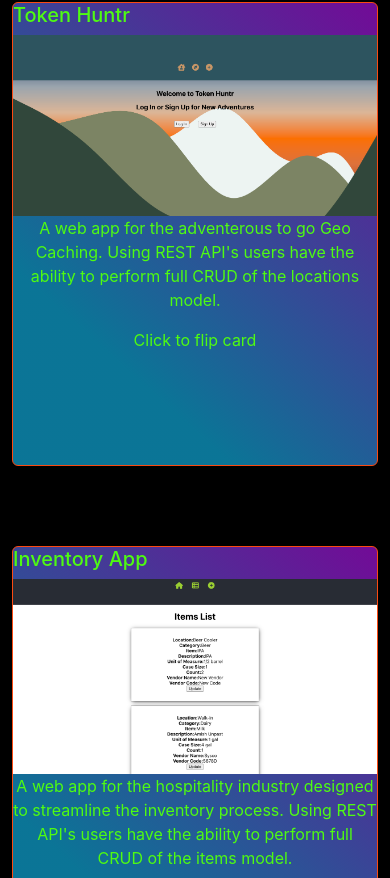
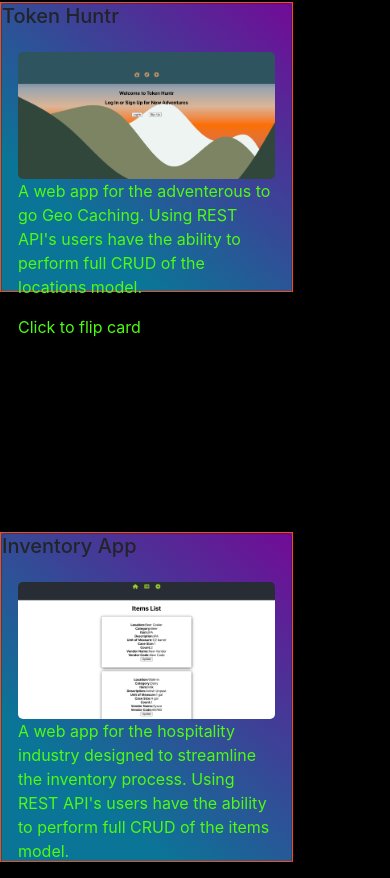
Before and after one commit to Job85/portfolio-site, a React (Create React App) app: page / in a window 390 px wide. Shown: the part 3806-4684 px from the top of the page. Built offline with nearby package versions, Linux system fonts and the light colour scheme; no server answers.

Commit message:
used react-bootstrap components to fix responsiveness of project flip-cards

```diff
--- /dev/null
+++ b/src/App2.scss
@@ -0,0 +1,2 @@
+@import "./bootstrap/scss/abstracts/mixins";
+@import "./bootstrap/scss/abstracts/variables";
--- a/src/bootstrap/scss/components/_card.scss
+++ b/src/bootstrap/scss/components/_card.scss
@@ -1,21 +1,14 @@
 .flip-card {
+    position: relative;
     background-color: transparent;
     width: 75%;
-    margin-bottom: 5rem;
+    margin-bottom: 15rem;
     perspective: 1000px;
     background: linear-gradient(222deg,
             rgb(190, 18, 251, .6) 0%,
             rgb(18, 195, 251, .6) 75%);
     border: solid #FB4A12 1px;
     cursor: pointer;
-
-    @media screen and (min-width: 280px) {
-        width: 100%;
-    }
-
-    @media screen and (min-width: 992px) {
-        width: 50%;
-    }
 }
 
 .flip-title {
@@ -33,19 +26,33 @@
     }
 }
 
+
 .flip-card-inner {
-    width: inherit;
-    text-align: center;
-    transition: .5s linear 0.1s;
+    width: 100%;
+    height: 100%;
+    transition: transform 0.6s;
     transform-style: preserve-3d;
+    perspective: 1000px;
+}
 
-    &.hover-trigger:hover {
-        transform: rotateY(180deg);
-    }
+.flip-card.flipped .flip-card-inner {
+    transform: rotateY(180deg);
+}
 
-    &.flip {
-        transform: rotateY(180deg);
-    }
+.flip-card-front,
+.flip-card-back {
+    position: absolute;
+    width: 100%;
+    height: 100%;
+    backface-visibility: hidden;
+}
+
+.flip-card-front {
+    z-index: 2;
+}
+
+.flip-card-back {
+    transform: rotateY(180deg);
 }
 
 .p-card {
@@ -109,3 +116,11 @@
 .card-link {
     color: #4ffb12;
 }
+
+.back-card {
+    height: 100%;
+}
+
+.custom-card {
+    background-color: transparent;
+}
--- a/src/components/Card/Card.jsx
+++ b/src/components/Card/Card.jsx
@@ -1,6 +1,6 @@
 import React, { useRef, useEffect, useState } from "react";
 import cn from "classnames";
-import { Card } from "react-bootstrap";
+import Card from "react-bootstrap/Card";
 
 const PCard = ({ card }) => {
 
@@ -24,103 +24,73 @@ const PCard = ({ card }) => {
         }
     }
 
-
+    const frontRef = useRef(null);
     const backRef = useRef(null);
     const cardRef = useRef(null);
 
-    const [backHeight, setBackHeight] = useState(0);
+    const [contentHeight, setContentHeight] = useState(0);
 
     useEffect(() => {
-        const height = backRef.current.offsetHeight;
-        if (height !== backHeight) {
-            setBackHeight(height);
+        setContentHeight(frontRef.current.offsetHeight);
+    }, [])
+
+    const updateContentHeight = () => {
+        setContentHeight(flip ? backRef.current.offsetHeight : frontRef.current.offsetHeight);
     }
-    }, [backHeight]);
 
     useEffect(() => {
-        cardRef.current.style.height = `${backHeight + 40}px`;
-    }, [backHeight]);
+        updateContentHeight();
+    }, [flip, card.variant])
+
+    useEffect(() => {
+        cardRef.current.style.height = `${contentHeight + 40}px`;
+    }, [contentHeight]);
 
     return (
-        <div className="card-container container col d-flex flex-column flex-md-row justify-content-around align-items-center mh-100">
-            <Card
+        <div
             ref={cardRef}
-                tabIndex={card.id}
             className={cn("flip-card", {
-                    "focus-trigger": card.variant === 'focus'
+                "focus-trigger": card.variant === 'focus',
+                flipped: flip
             })}
             onClick={handleClick}
             onFocus={handleFocus}
             onBlur={handleBlur}
         >
-                <Card.Title
-                    style={{ color: '#4ffb12' }}
+            <div className="flip-card-inner">
+                <div className="flip-card-front">
+                    <Card
+                        ref={frontRef}
+                        className="custom-card"
                     >
+                        <Card.Title>
                             {card.title}
                         </Card.Title>
-                <div
-                    className="flip-card-outer">
-                    <div
-                        className={cn("flip-card-inner", {
-                            flip,
-                            'hover-trigger': card.variant === 'hover'
-                        })}
-                    >
-                        <div
-                            className="p-card front"
-                            variant="click"
-                        >
+                        <Card.Body>
                             {card.front}
+                            <Card.Text>
                                 {card.paragraph}
+                            </Card.Text>
+                        </Card.Body>
+                    </Card>
                 </div>
                 <div
+                    className="flip-card-back">
+                    <Card
                         ref={backRef}
-                            style={{ height: 'fit-content' }}
-                            className="p-card back"
+                        className="back-card custom-card"
                     >
-                            {card.back}
-                            <h3
-                                className="card-details"
-                            >
+                        <Card.Body>
+                            <Card.Text>
+                                <Card.Subtitle>
                                     Technologies
-                            </h3>
+                                </Card.Subtitle>
                                 {card.details}
-                            <div className="d-flex ps-4">
-                                <h5
-                                    style={{ color: '#4ffb12' }}
-                                    className="pe-3">
-                                    Website
-                                </h5>
-                                <div
-                                    style={{ color: '#4ffb12' }}
-                                >
-                                    {card.link}
+                            </Card.Text>
+                        </Card.Body>
+                    </Card>
                 </div>
             </div>
-                            {card.gitHub || card.gitHub2 ? (
-                                <div className="d-flex ps-4">
-                                    <h5
-                                        style={{ color: '#4ffb12' }}
-                                        className="pe-3">
-                                        Source Code
-                                    </h5>
-                                    <div
-                                        style={{ color: '#4ffb12' }}
-                                    >
-                                        {card.gitHub}
-                                        {card.gitHub2}
-                                    </div>
-                                </div>
-                            ) : <div
-                                className="d-flex ps-4"
-                                style={{ color: '#4ffb12' }}
-                            >
-                                Client Website Source Code Private
-                            </div>}
-                        </div>
-                    </div>
-                </div>
-            </Card>
         </div>
     )
 }
--- a/src/components/Card/cards.jsx
+++ b/src/components/Card/cards.jsx
@@ -2,6 +2,7 @@ import token from "../../assets/Token_Huntr.png";
 import inventory from "../../assets/Restaurant-Inventory-App.png";
 import qc from "../../assets/QCDetailing.png";
 import { Card } from "react-bootstrap";
+import { ListGroup } from "react-bootstrap";
 // styled from _card.scss
 
 const text1 = "A web app for the adventerous to go Geo Caching. Using REST API's users have the ability to perform full CRUD of the locations model. \n Click to flip card"
@@ -9,7 +10,7 @@ const text2 = "A web app for the hospitality industry designed to streamline the
 const text3 = "A website built for a client per their details and with UX and UI design standards per my suggestions. \n Click to flip card"
 
 let newText1 = text1.split('\n').map(i => {
-    return <p style={{ color: '#4ffb12' }}
+    return <p className="card-text" style={{ color: '#4ffb12' }}
     >
         {i}
     </p>
@@ -31,11 +32,10 @@ const cards = [
     {
         id: "1",
         variant: "click",
-        front: <img
+        front: <Card.Img
             src={token}
             alt='Token Huntr App'
             className="img"
-            style={{ width: "inherit" }}
         />,
         title: "Token Huntr",
         paragraph:
@@ -69,22 +69,24 @@ const cards = [
             </Card.Link>
         ,
         details:
-            <div className="card-details">
-                <h6 className="card-header">Languages</h6>
-                <ul className="list-wrapper d-flex flex-column justify-content-start">
-                    <li className="card-list">CSS</li>
-                    <li className="card-list">JavaScript</li>
-                </ul>
-                <h6 className="card-header">Libraries</h6>
-                <ul className="list-wrapper">
-                    <li className="card-list">React.js</li>
-                    <li className="card-list">Styled-components</li>
-                    <li className="card-list">validator.js</li>
-                    <li className="card-list">Axios</li>
-                    <li className="card-list">Font Awesome</li>
-                </ul>
-                <h6 className="card-header">Database</h6>
-                <ul className="card-list">PostgreSQL</ul>
+            <div>
+                <Card.Header>Languages</Card.Header>
+                <ListGroup varient="flush">
+                    <ListGroup.Item>CSS</ListGroup.Item>
+                    <ListGroup.Item>JavaScript</ListGroup.Item>
+                </ ListGroup>
+                <Card.Header>Libraries</Card.Header>
+                <ListGroup varient="flush">
+                    <ListGroup.Item>React.js</ListGroup.Item>
+                    <ListGroup.Item>Styled-components</ListGroup.Item>
+                    <ListGroup.Item>validator.js</ListGroup.Item>
+                    <ListGroup.Item>Axios</ListGroup.Item>
+                    <ListGroup.Item>Font Awesome</ListGroup.Item>
+                </ListGroup>
+                <Card.Header>Database</Card.Header>
+                <ListGroup>
+                    <ListGroup.Item>PostgreSQL</ListGroup.Item>
+                </ListGroup>
             </div>
         ,
     },
@@ -92,11 +94,10 @@ const cards = [
         id: '2',
         variant: "click",
         front:
-            <img
+            <Card.Img
                 src={inventory}
                 alt='Inventory App'
                 className="img-top"
-                style={{ width: "inherit" }}
             />,
         title: 'Inventory App',
         paragraph:
@@ -130,17 +131,16 @@ const cards = [
             </Card.Link>
         ,
         details:
-            <div className="card-details d-flex flex-column align-content-center">
-                <h6
-                    className="card-header d-flex flex-column justify-content-center"
+            <div>
+                <Card.Header
                     style={{ width: '50%' }}
                 >Languages
-                </h6>
+                </Card.Header>
                 <ul className="list-wrapper">
                     <li className="card-list">CSS</li>
                     <li className="card-list">JavaScript</li>
                 </ul>
-                <h6 className="card-header">Libraries</h6>
+                <Card.Header className="card-header">Libraries</Card.Header>
                 <ul className="list-wrapper">
                     <li className="card-list">React.js</li>
                     <li className="card-list">Styled-components</li>
@@ -148,7 +148,7 @@ const cards = [
                     <li className="card-list">Axios</li>
                     <li className="card-list">Font Awesome</li>
                 </ul>
-                <h6 className="card-header">Database</h6>
+                <Card.Header className="card-header">Database</Card.Header>
                 <ul className="card-list">PostgreSQL</ul>
             </div>
     },
@@ -156,11 +156,12 @@ const cards = [
         id: '3',
         variant: 'click',
         front:
-            <img
+            <Card.Img
+                variant="top"
                 src={qc}
                 alt='Quality Cleaners'
                 className=""
-                style={{ width: "inherit" }}
+            // style={{ width: "inherit" }}
             />,
         title: 'Quality Cleaners Detailing',
         paragraph:
@@ -175,12 +176,12 @@ const cards = [
             </Card.Link>,
         details:
             <div className="card-details">
-                <h6 className="card-header">Languages</h6>
+                <Card.Header className="card-header">Languages</Card.Header>
                 <ul className="list-wrapper">
                     <li className="card-list">CSS</li>
                     <li className="card-list">JavaScript</li>
                 </ul>
-                <h6 className="card-header">Libraries</h6>
+                <Card.Header className="card-header">Libraries</Card.Header>
                 <ul className="list-wrapper">
                     <li className="card-list">React.js</li>
                     <li className="card-list">Styled-components</li>
--- a/src/index.scss
+++ b/src/index.scss
@@ -1,3 +1,10 @@
+html,
+body {
+  height: 100vh;
+  padding: 0;
+  margin: 0;
+}
+
 body {
   margin: 0;
   font-family: -apple-system, BlinkMacSystemFont, 'Segoe UI', 'Roboto', 'Oxygen',
```
Lines whose indentation alone changed are shown as unchanged.
